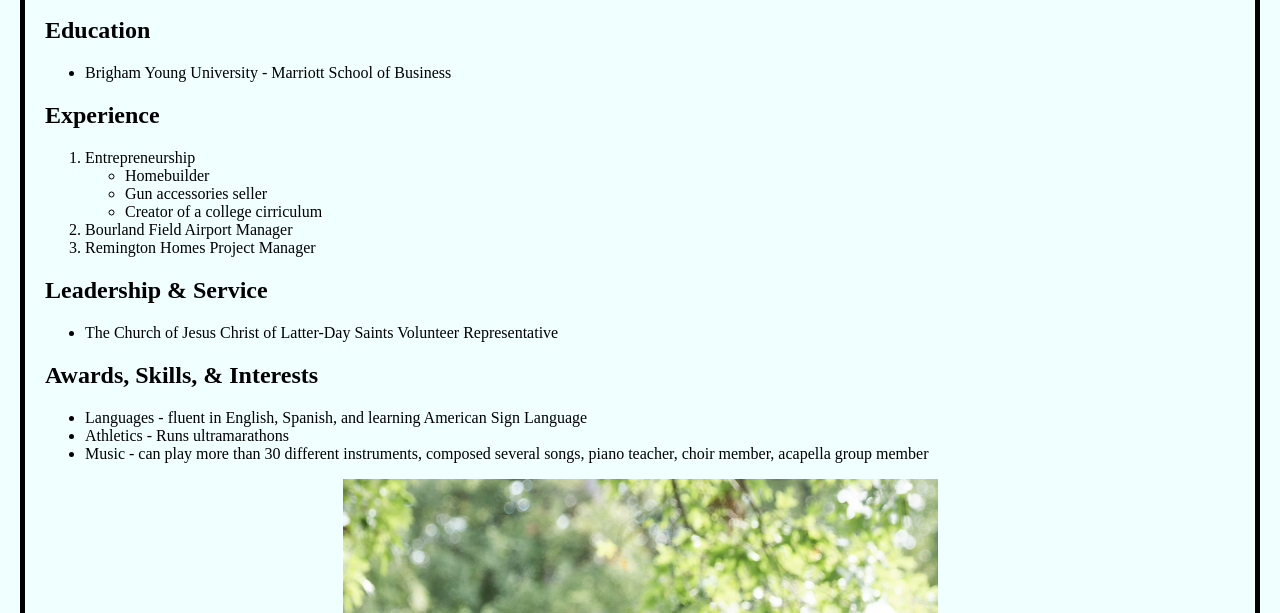
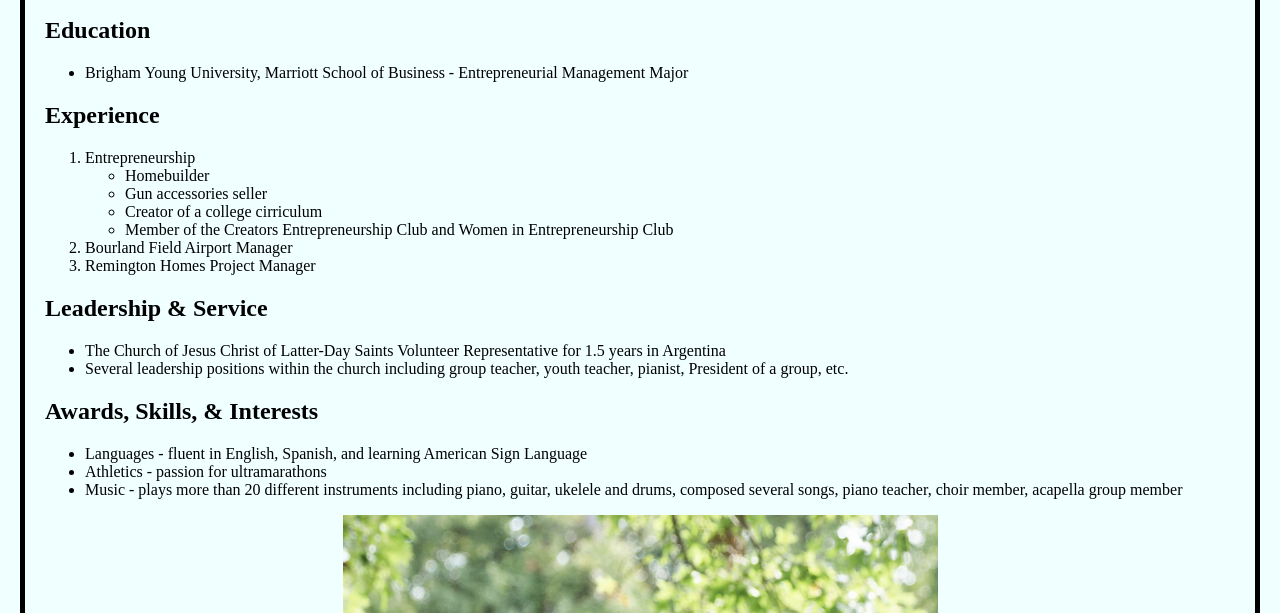
Before and after one commit to mazeyrix/IS201, a plain HTML site: page mypage.html in a window 1280 px wide. Shown: the part 187-800 px from the top of the page. Drawn offline with Linux system fonts and the light colour scheme.

Commit message:
Add files via upload

```diff
--- a/mypage.html
+++ b/mypage.html
@@ -17,7 +17,7 @@
     <H2>Education</H2>
     <ul>
         <li>
-            Brigham Young University - Marriott School of Business
+            Brigham Young University, Marriott School of Business - Entrepreneurial Management Major
         </li>
     </ul>
     <H2>Experience</H2>
@@ -27,6 +27,7 @@
                 <li>Homebuilder</li>
                 <li>Gun accessories seller</li>
                 <li>Creator of a college cirriculum</li>
+                <li>Member of the Creators Entrepreneurship Club and Women in Entrepreneurship Club</li>
             </ul>
         </li>
         <li>Bourland Field Airport Manager</li>
@@ -34,13 +35,14 @@
     </ol>
     <H2>Leadership & Service</H2>
     <ul>
-        <li>The Church of Jesus Christ of Latter-Day Saints Volunteer Representative</li>
+        <li>The Church of Jesus Christ of Latter-Day Saints Volunteer Representative for 1.5 years in Argentina</li>
+        <li>Several leadership positions within the church including group teacher, youth teacher, pianist, President of a group, etc.</li>
     </ul>
     <H2>Awards, Skills, & Interests</H2>
     <ul>
         <li>Languages - fluent in English, Spanish, and learning American Sign Language</li>
-        <li>Athletics - Runs ultramarathons</li>
-        <li>Music - can play more than 30 different instruments, composed several songs, piano teacher, choir member, acapella group member</li>
+        <li>Athletics - passion for ultramarathons</li>
+        <li>Music - plays more than 20 different instruments including piano, guitar, ukelele and drums, composed several songs, piano teacher, choir member, acapella group member</li>
     </ul>
     <img src="assets/img/Mazeypic.jpeg" alt="Mazey Pic" width="100px" class="center">
     <br>
```
